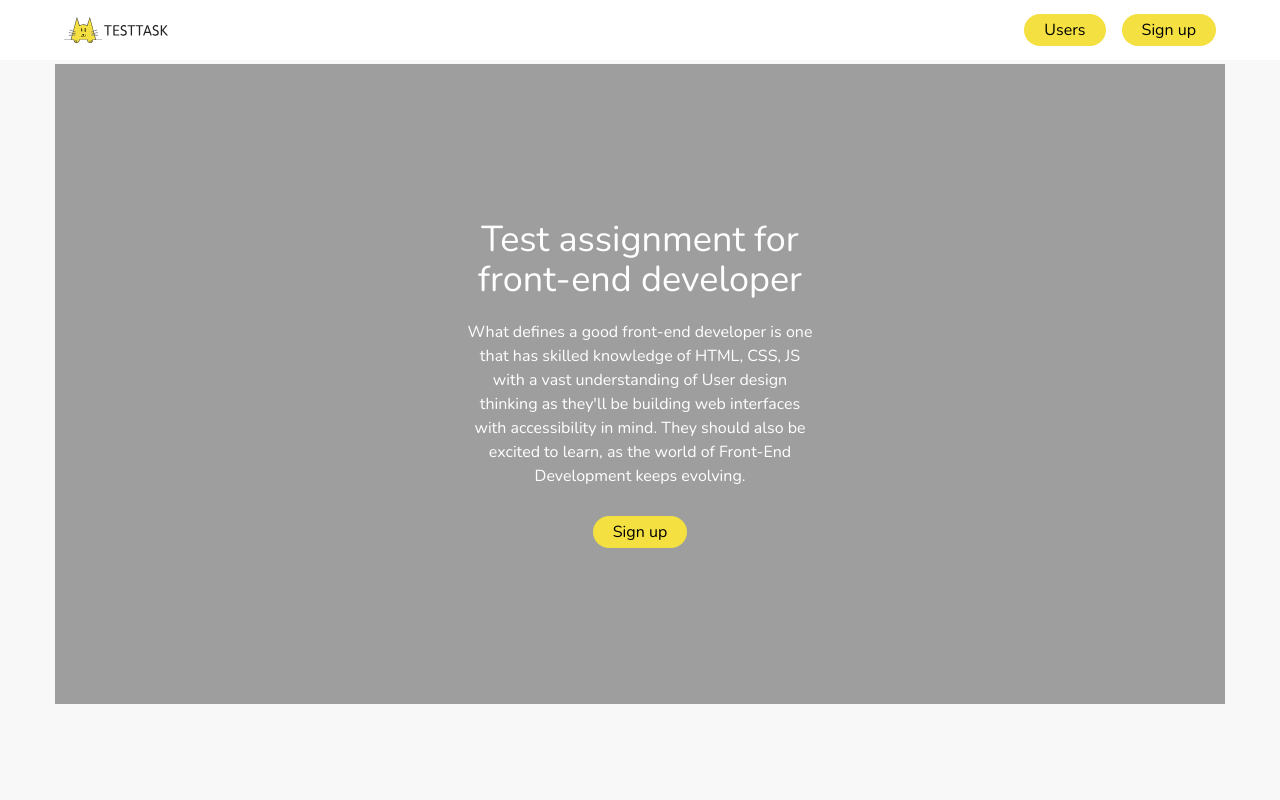
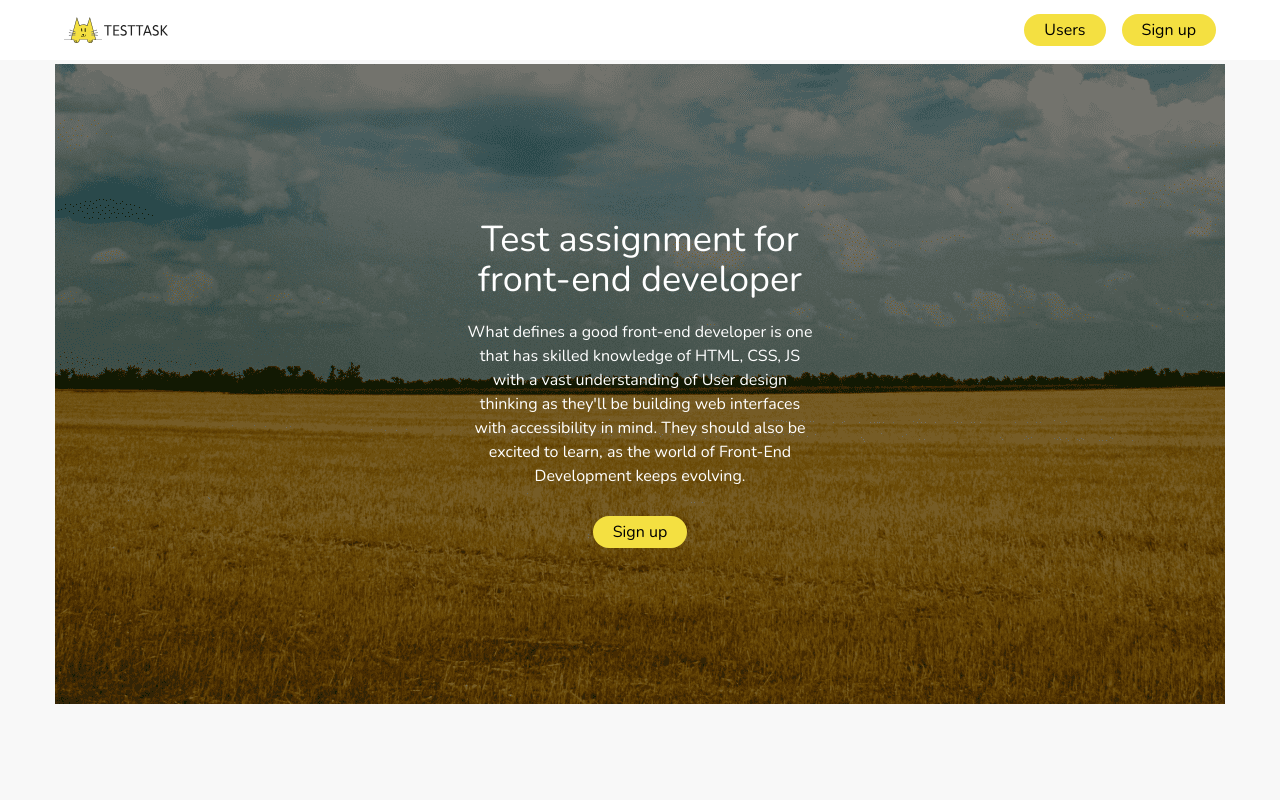
Before and after one commit to old7evenn/test_assignment, a React (Vite) app: page / in a window 1280 px wide. Shown: the top 800 px of the page. Built offline with nearby package versions, Linux system fonts and the light colour scheme; no server answers.

Commit message:
fix background.png

```diff
--- a/tailwind.config.js
+++ b/tailwind.config.js
@@ -19,7 +19,7 @@ export default {
       },
       backgroundImage: {
         "custom-image":
-          "url('http://localhost:8080/background.png')",
+          "url('/src/assets/images/background.png')",
       },
       fontFamily: {
         body: ["Nunito"],
```
